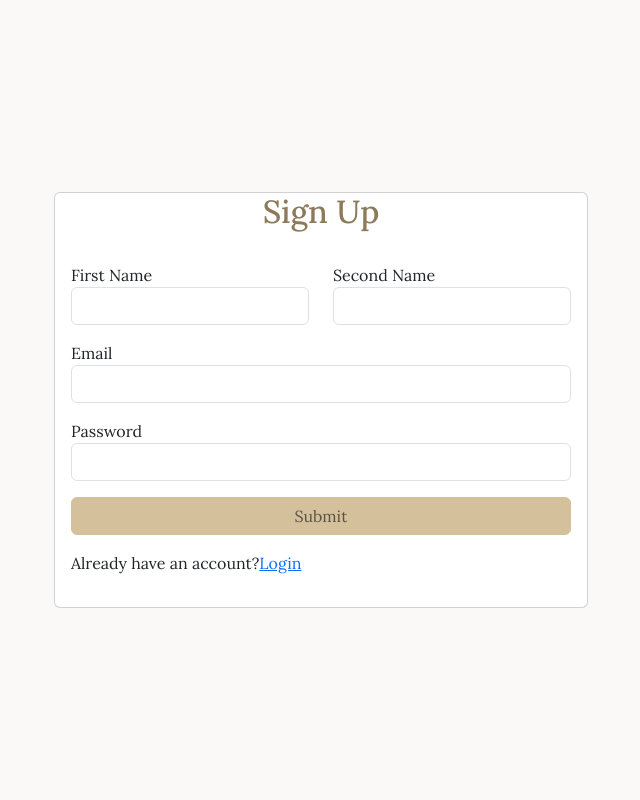
After one commit to JadoreThompson/property-valuation-v2, a Flask app: page /signup in a window 1280 px wide. The commit adds this page. Shown: the whole page, without its empty margins (319-959 px from the left). Run offline with Flask 3, Linux system fonts and the light colour scheme; some libraries are stand-ins or nearby versions.

Commit message:
working - signup

```diff
--- a/API/api.py
+++ b/API/api.py
@@ -89,10 +89,9 @@ async def signup(user: SignUpUser):
     with get_db_conn() as conn:
         with conn.cursor() as cur:
             try:
-                if get_existing_user(cur, user.email):
+                # Checking if someone already exists
+                if get_existing_user(cur=cur, email=user.email):
                     raise HTTPException(status_code=409, detail="User already exists")
-
-                # Checking if someone already exists
 
                 user_dict = dict(user)
                 user_dict["password"] = ph.hash(user_dict["password"])
--- a/WebApp/static/styles.css
+++ b/WebApp/static/styles.css
@@ -454,3 +454,6 @@ body {
 }
 .auth-form {
 }
+.mb-3 span.auth-form-status {
+    text-align: center;
+}
--- /dev/null
+++ b/WebApp/templates/signup.html
@@ -0,0 +1,47 @@
+{% extends "base.html" %}
+
+{% block title %}Sign Up{% endblock %}
+
+{% block content %}
+
+<section class="auth-section">
+    <div class="card auth-card">
+        <div class="card-title">
+            <h2>Sign Up</h2>
+        </div>
+        <div class="card-body">
+            <form id="signupForm" class="auth-form">
+                <div class="row mb-3">
+                    <div class="col-md-6">
+                        <label for="fname">First Name</label>
+                        <input class="form-control" type="text" id="fname" name="fname" required>
+                    </div>
+                    <div class="col-md-6">
+                        <label for="sname">Second Name</label>
+                        <input class="form-control" type="text" id="sname" name="sname" required>
+                    </div>
+                </div>
+                <div class="mb-3">
+                    <label for="email">Email</label>
+                    <input type="text" class="form-control" id="email" name="email" autocomplete="on" required>
+                </div>
+                <div class="mb-3">
+                    <label for="password">Password</label>
+                    <input type="password" class="form-control" id="password" autocomplete="on" name="password" required>
+                </div>
+                <div class="mb-3">
+                    <button id="signupFormSubmit" type="submit" class="btn btn-primary">Submit</button>
+                </div>
+                <div class="mb-3">
+                    <span id="signupLink">Already have an account?<a href="/login">Login</a></span>
+                </div>
+                <div class="mb-3">
+                    <span id="signupFormStatus" class="auth-form-status"></span>
+                </div>
+            </form>
+        </div>
+    </div>
+</section>
+
+<script src="{{ url_for('static', filename='signup.js') }}"></script>
+{% endblock %}
--- a/WebApp/views.py
+++ b/WebApp/views.py
@@ -41,3 +41,8 @@ def pricing():
 @views.route("/login")
 def login():
     return render_template("login.html")
+
+
+@views.route('/signup')
+def signup():
+    return render_template("signup.html")
```
Also changed, not shown: WebApp/static/signup.js (added, +53 -0 lines).
